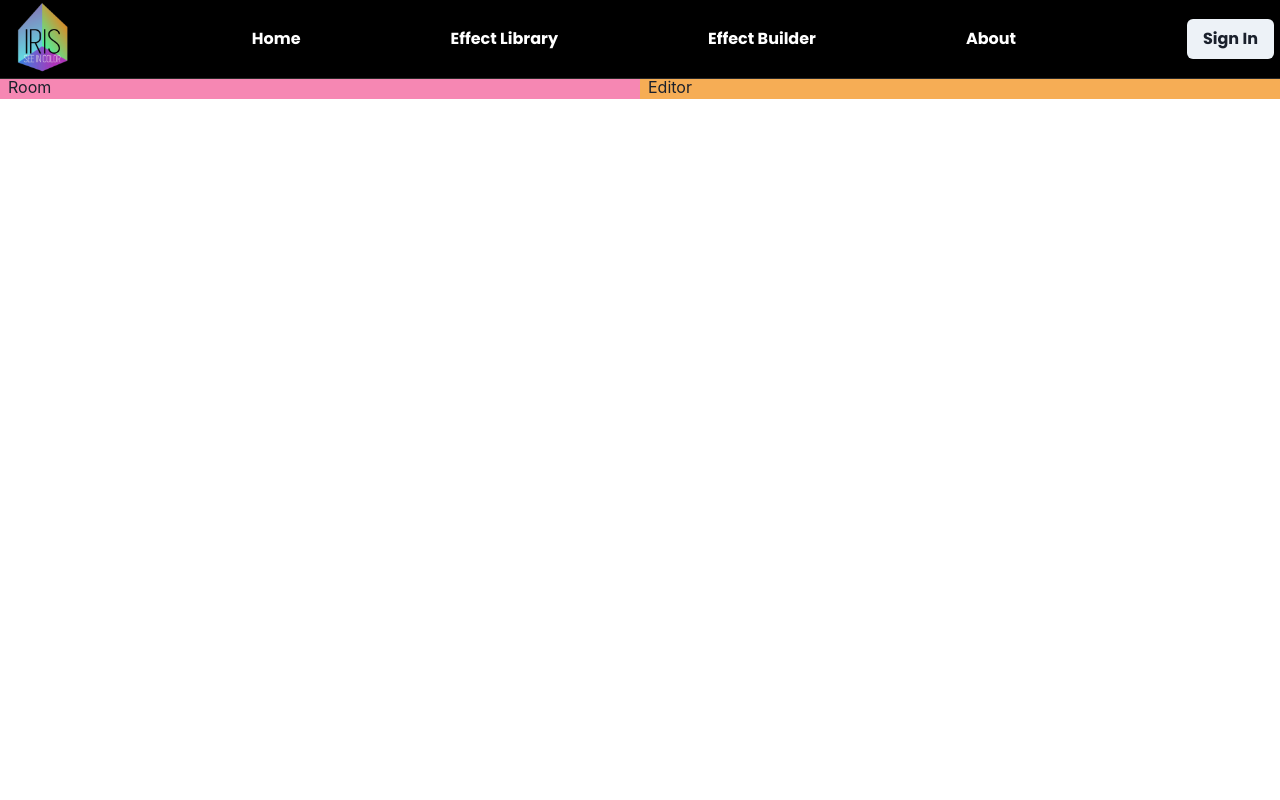
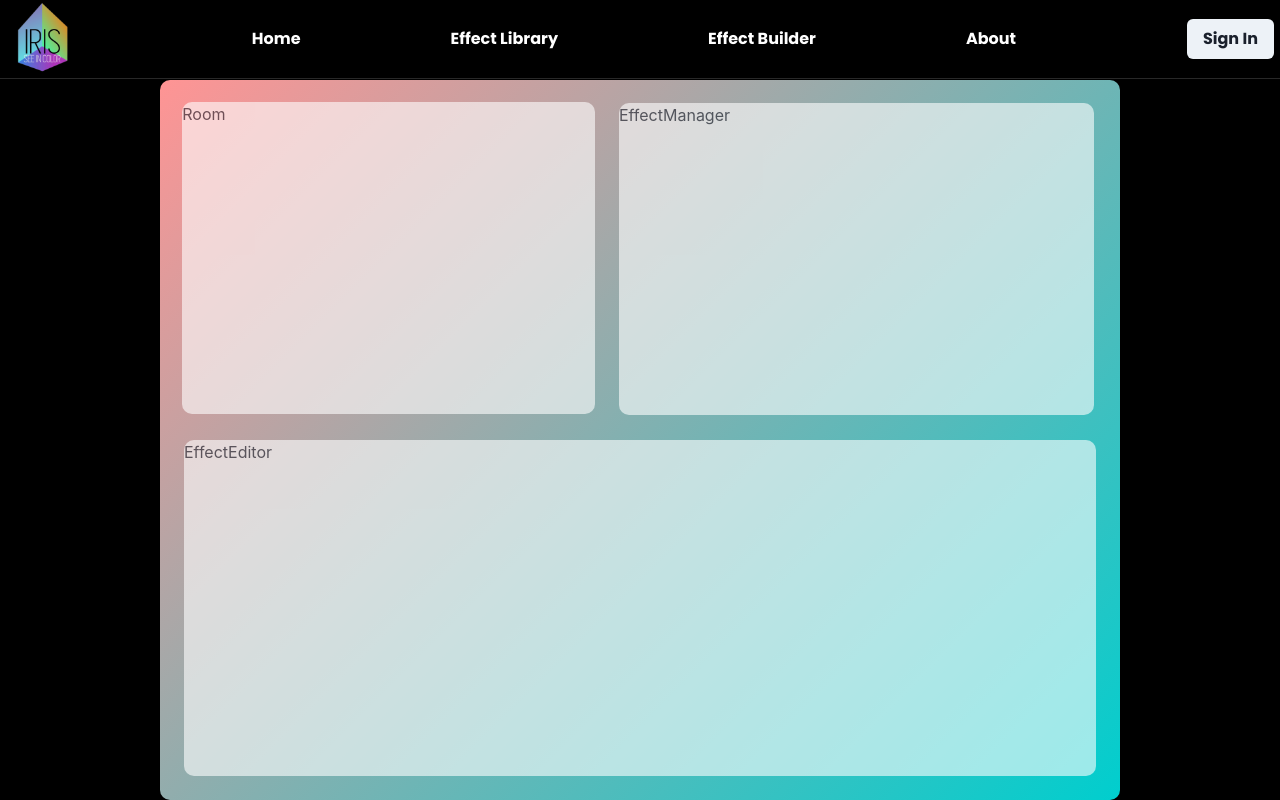
Before and after one commit to dlugoszj/Iris-Website, a React (Vite) app: page /#/effectBuilder in a window 1280 px wide. Built offline with nearby package versions, Linux system fonts and the light colour scheme.

Commit message:
Effect Builder Layout

```diff
--- a/src/App.tsx
+++ b/src/App.tsx
@@ -6,7 +6,7 @@ import "./App.css";
 import Home from "./pages/Home/Home";
 import Marketplace from "./pages/Marketplace/Marketplace";
 import NotFound from "./pages/Errors/NotFound";
-import EffectBuilder from "./pages/Effect Builder/__test__/EffectBuilder";
+import EffectBuilder from "./pages/Effect Builder/EffectBuilder";
 
 function App() {
   return (
--- /dev/null
+++ b/src/components/Room.tsx
@@ -0,0 +1,7 @@
+import React from "react";
+
+const Room = () => {
+  return <div className="eb-room-view">Room</div>;
+};
+
+export default Room;
--- a/src/pages/Effect Builder/__test__/EffectBuilder.tsx
+++ b/src/pages/Effect Builder/EffectBuilder.tsx
@@ -1,23 +1,22 @@
 import { Grid, GridItem } from "@chakra-ui/react";
 import React from "react";
-import NavBar from "../../../components/NavBar";
+import NavBar from "../../components/NavBar";
+import EffectBuilderLayout from "./EffectBuilderLayout";
 
 const EffectBuilder = () => {
   return (
     <Grid
       templateAreas={`"navbar navbar"
-    "room editor"
+    "back back"
+
     `}
-      templateColumns="repeat(2, 1fr)"
+      templateColumns="repeat(1, 1fr)"
     >
       <GridItem area={"navbar"}>
         <NavBar />
       </GridItem>
-      <GridItem pl="2" bg="pink.300" area={"room"} marginTop={75}>
-        Room
-      </GridItem>
-      <GridItem pl="2" bg="orange.300" area={"editor"} marginTop={75}>
-        Editor
+      <GridItem area={"back"} bg="black" w="100vw" h="100vh" paddingTop="80px">
+        <EffectBuilderLayout />
       </GridItem>
     </Grid>
   );
--- /dev/null
+++ b/src/pages/Effect Builder/EffectBuilderLayout.tsx
@@ -0,0 +1,33 @@
+import { Grid, GridItem } from "@chakra-ui/react";
+import "./effectBuilder.css";
+import React from "react";
+import Room from "../../components/Room";
+import EffectManager from "./EffectManager";
+import EffectEditor from "./EffectEditor";
+
+const EffectBuilderLayout = () => {
+  return (
+    <div className="eb-main-view">
+      <Grid
+        templateAreas={`"room manager"
+"editor editor"
+
+`}
+        w="100%"
+        h="90%"
+      >
+        <GridItem area={"room"}>
+          <Room />
+        </GridItem>
+        <GridItem area={"manager"}>
+          <EffectManager />
+        </GridItem>
+        <GridItem area={"editor"}>
+          <EffectEditor />
+        </GridItem>
+      </Grid>
+    </div>
+  );
+};
+
+export default EffectBuilderLayout;
--- /dev/null
+++ b/src/pages/Effect Builder/EffectEditor.tsx
@@ -0,0 +1,7 @@
+import React from "react";
+
+const EffectEditor = () => {
+  return <div className="eb-editor-view">EffectEditor</div>;
+};
+
+export default EffectEditor;
--- /dev/null
+++ b/src/pages/Effect Builder/EffectManager.tsx
@@ -0,0 +1,7 @@
+import React from "react";
+
+const EffectManager = () => {
+  return <div className="eb-manager-view">EffectManager</div>;
+};
+
+export default EffectManager;
--- /dev/null
+++ b/src/pages/Effect Builder/effectBuilder.css
@@ -0,0 +1,38 @@
+.eb-main-view{
+    background-image: linear-gradient(135deg, #FF9494, #00CECE);
+    height: 100%;
+    width: 75%;
+    border-radius: 10px;
+    margin-left: auto;
+    margin-right: auto;
+    display:flex;
+}
+
+.eb-manager-view{
+    background-color: white;
+    border-radius: 10px;
+    height: 100%;
+    margin-right: 5%;
+    margin-left: 2.5%;
+    margin-top: 4.5%;
+    opacity:.6;
+}
+
+.eb-room-view{
+    background-color: white;
+    border-radius: 10px;
+    height: 100%;
+    margin-left: 5%;
+    margin-right: 2.5%;
+    margin-top: 5%;
+    opacity:.6;
+}
+.eb-editor-view{
+    background-color: white;
+    border-radius: 10px;
+    height: 100%;
+    margin-top:5%;
+    margin-left: 2.5%;
+    margin-right:2.5%;
+    opacity:.6;
+}
```
